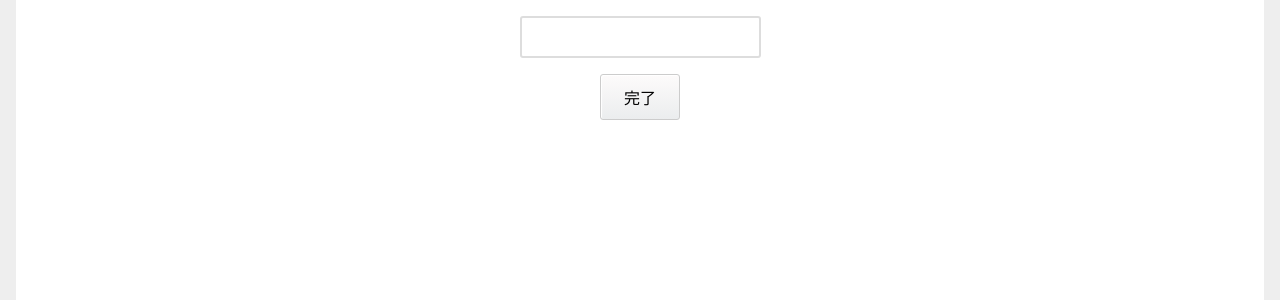
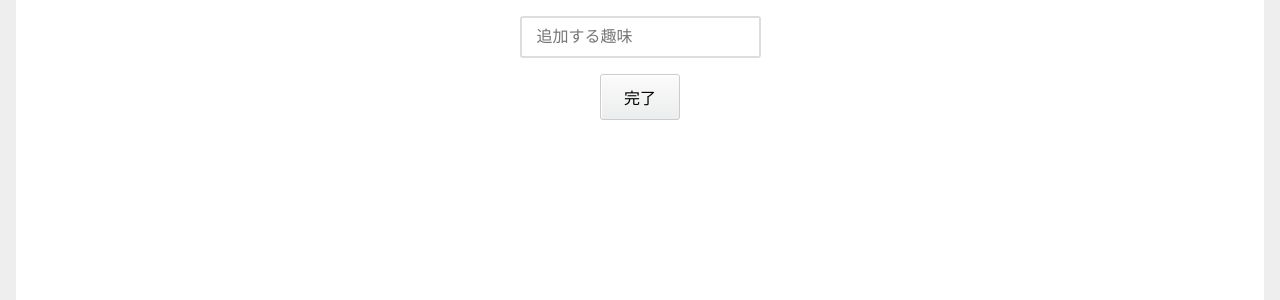
Before and after one commit to kyutech-programming-club/seat-changer, a Flask app: page /auth/1/add_hobbys in a window 1280 px wide. Shown: the part 184-484 px from the top of the page. Run offline with Flask 2, Linux system fonts and the light colour scheme; the visitor is signed in with stand-in values (Sample User, id 1); data comes from the database, SQL or seed files in the repository.

Commit message:
Deleting a sentence and adding default messages

```diff
--- a/flaskr/templates/auth/add_hobbys.html
+++ b/flaskr/templates/auth/add_hobbys.html
@@ -6,7 +6,7 @@
 
 {% block content %}
   <form method="post">
-    <input name="hobbys" id="hobbys" required>
+    <input name="hobbys" id="hobbys" placeholder="追加する趣味"　required>
     <input type="submit" value="完了">
   </form>
 {% endblock %}
--- a/flaskr/templates/room/result.html
+++ b/flaskr/templates/room/result.html
@@ -5,7 +5,6 @@
 {% endblock %}
 
 {% block content %}
-  <h1>席順を表示</h1>
   <div class="seats scroll">
   {% if shape_check == 0 %}
     {% for i in range(seat_order | length - 1)[::2] %}
--- a/flaskr/templates/room/room_index.html
+++ b/flaskr/templates/room/room_index.html
@@ -8,6 +8,7 @@
     id="title"
     ,
     value="{{ request.form['title'] }}"
+    placeholder="作成するルーム名"
     required
   />
   <input type="submit" , value="next" />
```
